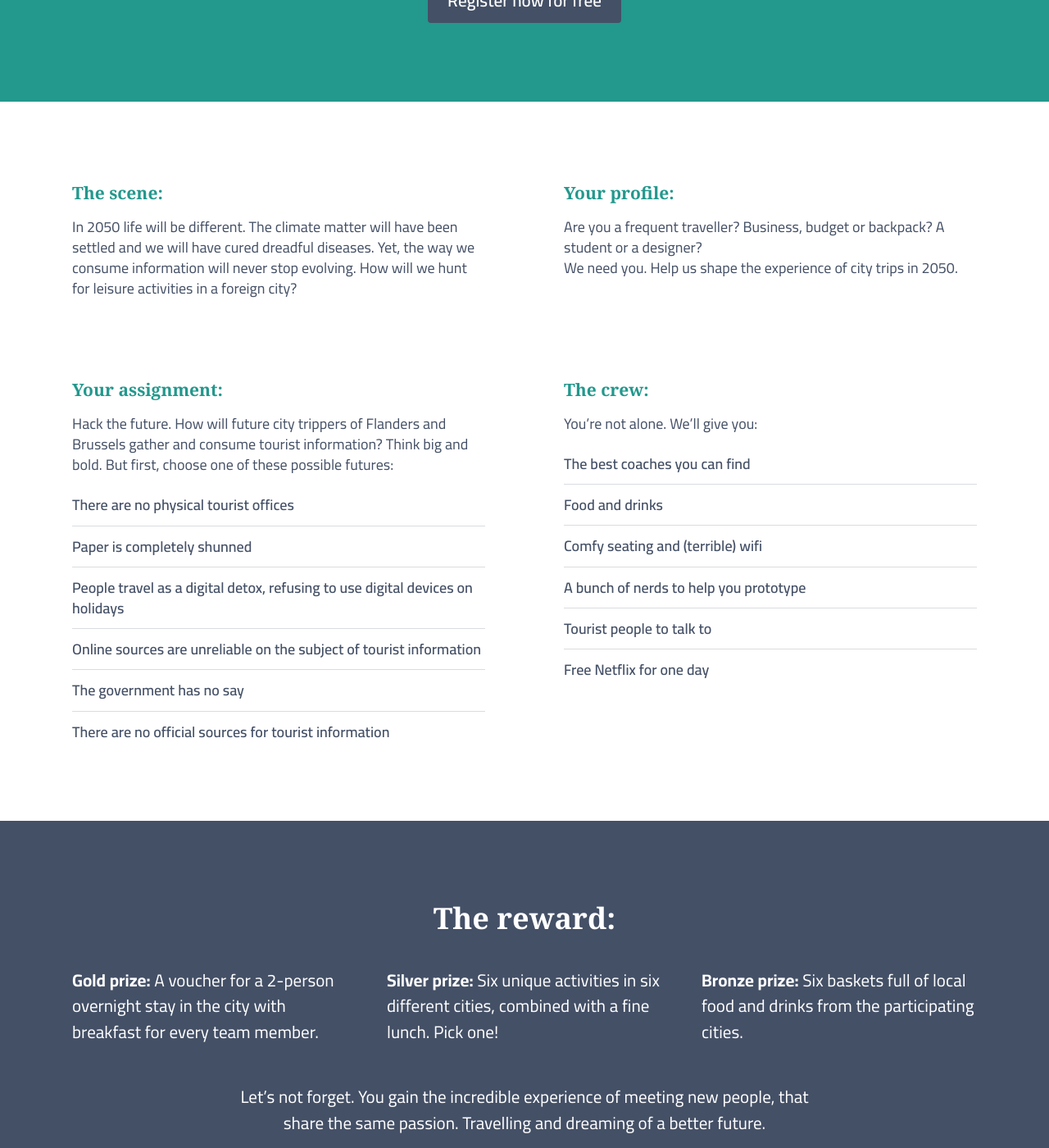
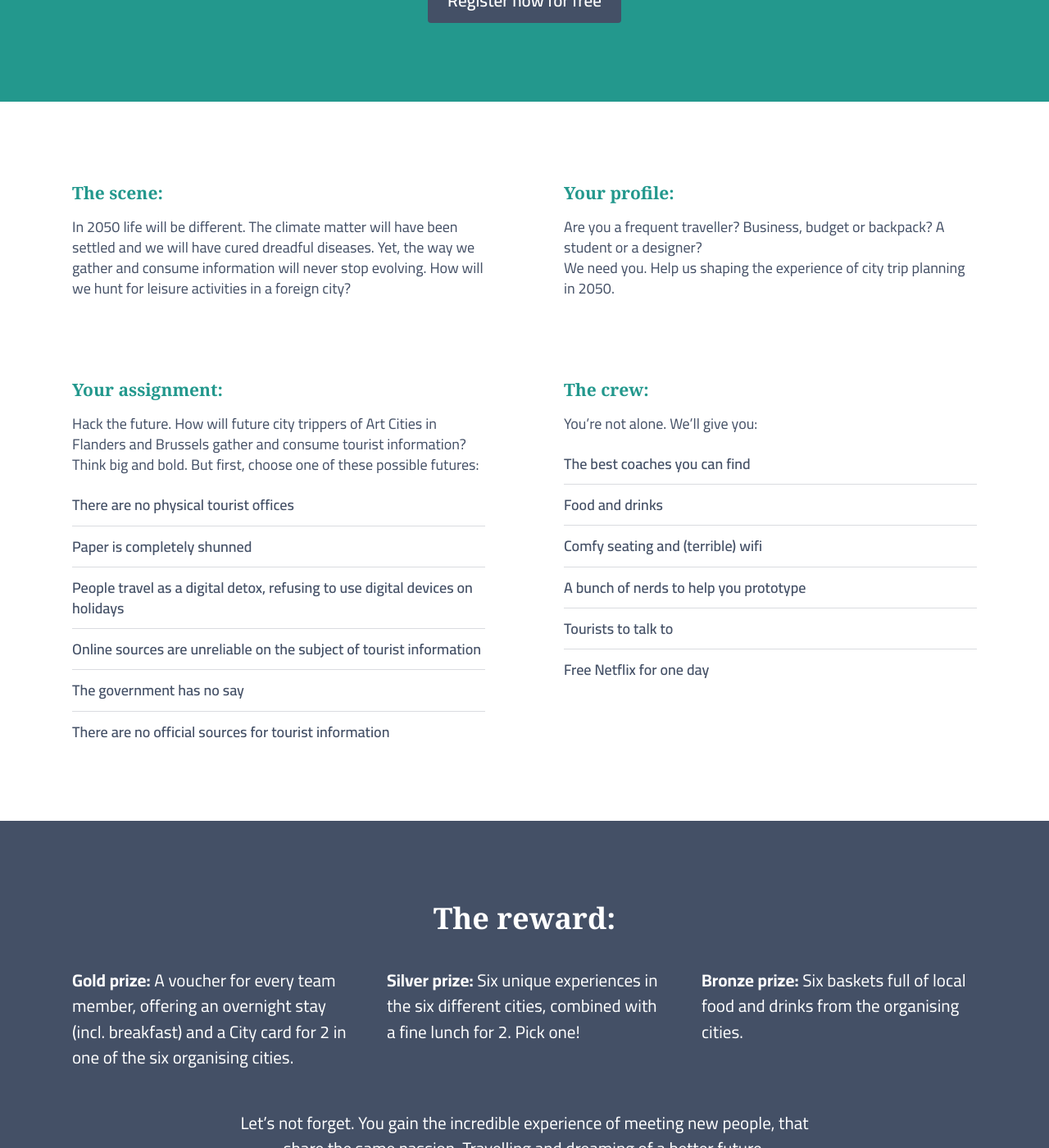
Before and after one commit to nerdlab-be/traveljam, a Jekyll site: the page built from _pages/index.markdown, in a window 1280 px wide and 1400 px high, scrolled down 1115 px. Shown: the whole window at 82% size. Built offline with Jekyll 4.4.1, drawn with Linux system fonts in a browser that asks for light colours; some of the changed text lies outside the part shown.

Commit message:
copy feedback from Client

```diff
--- a/_pages/index.markdown
+++ b/_pages/index.markdown
@@ -12,15 +12,15 @@ hero:
   imageAlt: "Traveljam 2019"
 opdracht:
   title: "Wake up. It’s 2050."
-  para-one: "The world and the way we travel has changed. "
+  para-one: "The world and the way we travel have changed. "
   para-two: "The future is uncertain. The further you go on, the more uncertain it will become."
-  para-three: "<strong>Join us on April 26th at the Beacon in Antwerp.</strong> You will examine the future of city trips. Not one, but six alternative futures. To understand, overturn and unravel the new way of short travels.<br> <br> <a href='/register' class='c-btn c-btn--primary'>Register now for free</a>"
+  para-three: "<strong>Join us on April 26th at the Beacon in Antwerp.</strong> You will explore the future of city trips. Not one, but six alternative futures. To understand, overturn and unravel the new way of planning short travels.<br> <br> <a href='/register' class='c-btn c-btn--primary'>Register now for free</a>"
   subtitle-one: "The scene:"
-  subpara-one: "In 2050 life will be different. The climate matter will have been settled and we will have cured dreadful diseases. Yet, the way we consume information will never stop evolving. How will we hunt for leisure activities in a foreign city?"
+  subpara-one: "In 2050 life will be different. The climate matter will have been settled and we will have cured dreadful diseases. Yet, the way we gather and consume information will never stop evolving. How will we hunt for leisure activities in a foreign city?"
   subtitle-two: "Your profile:"
-  subpara-two: "Are you a frequent traveller? Business, budget or backpack? A student or a designer?<br /> We need you. Help us shape the experience of city trips in 2050."
+  subpara-two: "Are you a frequent traveller? Business, budget or backpack? A student or a designer?<br /> We need you. Help us shaping the experience of city trip planning in 2050."
   subtitle-three: "Your assignment:"
-  subpara-three: "Hack the future. How will future city trippers of Flanders and Brussels gather and consume tourist information? Think big and bold. But first, choose one of these possible futures:"
+  subpara-three: "Hack the future. How will future city trippers of Art Cities in Flanders and Brussels gather and consume tourist information? Think big and bold. But first, choose one of these possible futures:"
   list-one:
     - para: "There are no physical tourist offices"
     - para: "Paper is completely shunned"
@@ -35,7 +35,7 @@ opdracht:
     - para: "Food and drinks"
     - para: "Comfy seating and (terrible) wifi"
     - para: "A bunch of nerds to help you prototype"
-    - para: "Tourist people to talk to"
+    - para: "Tourists to talk to"
     - para: "Free Netflix for one day"
   images:
     - image: "/assets/img/jpg/beacon1.jpg"
@@ -46,24 +46,24 @@ opdracht:
       alt: "Traveljam 2019"
   subtitle-five: "The reward:"
   list-three:
-    - para: "<strong>Gold prize:</strong> A voucher for a 2-person overnight stay in the city with breakfast for every team member."
-    - para: "<strong>Silver prize:</strong> Six unique activities in six different cities, combined with a fine lunch. Pick one!"
-    - para: "<strong>Bronze prize:</strong> Six baskets full of local food and drinks from the participating cities."
+    - para: "<strong>Gold prize:</strong> A voucher for every team member, offering an overnight stay (incl. breakfast) and a City card for 2 in one of the six organising cities."
+    - para: "<strong>Silver prize:</strong> Six unique experiences in the six different cities, combined with a fine lunch for 2. Pick one!"
+    - para: "<strong>Bronze prize:</strong> Six baskets full of local food and drinks from the organising cities."
   subpara-five: "Let’s not forget. You gain the incredible experience of meeting new people, that share the same passion. Travelling and dreaming of a better future."
 program:
   title: "Schedule"
   dataTitle: "The exploration"
   dataDate: "3/4"
-  dataPara: "Casual get together. Meet your teammates. Pick the scenario you’re going to hack. The problem statements will be discussed. Challenges will be explained in full."
+  dataPara: "Casual get together. Meet your teammates. Pick the scenario you’re going to hack. The problem statements will be discussed. Challenges will be explained in full. <br> We start at 19:00, strickt! Food avaliable from 18:00."
   friday: "Traveljam!"
   fridayDate: "26/4"
   scheduleFriday:
     - hour: "9:00"
       para: "Gather for coffee and start hacking the future."
     - hour: "9:00-12:00"
-      para: "Talk to the tourist officials. Continue brainstorming."
+      para: "Talk to the tourism professionals. Continue brainstorming."
     - hour: "12:00-14:00"
-      para: "Get feedback from the experts."
+      para: "Have lunch and get feedback from the experts."
     - hour: "14h00"
       para: "Pitch with cake"
     - hour: "15:00-18:00"
@@ -76,7 +76,7 @@ program:
       para: "Prizes and champagne showers."
 venue:
   title: "The venue"
-  para-one: "The beacon, a new and hip innovation hub in the Center of Antwerp. With view on the MAS. You will be surrounded by people collaborating on the future of our cities. The beacon is a 7 minute walk from the main market. Rest assured, there are plenty of tourists to interview if needed."
+  para-one: "The Beacon, a new and hip innovation hub in the Center of Antwerp. With view of the MAS. You will be surrounded by people collaborating on the future of our cities. The Beacon is 7 minutes walking from the Great Market Place. Rest assured, there are plenty of tourists to interview if needed."
   para-two: "The Beacon is localized in Tolhuis, Sint-Pietersvliet 7, 2000 Antwerpen. Easily accessible by car, bike and public transport.<br> <br><a href='https://www.ondernemeninantwerpen.be/sites/default/files/documents/181025_SD_Antwerpen_Bereikbaarheidsfiches_Tolhuis.pdf' class='c-link'>Find your way to the Beacon (pdf) </a>"
 coaches:
   title: "The Coaches"
```
